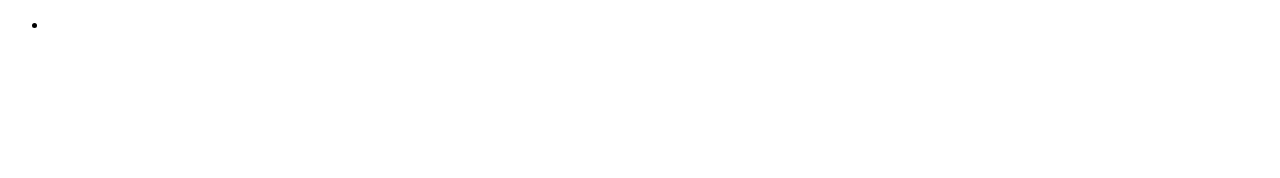
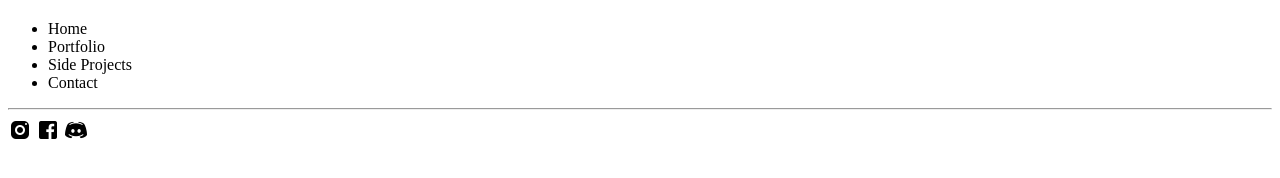
Before and after one commit to JwOhEight/PortfolioPage, a plain HTML site: page index.html in a window 1280 px wide. Drawn offline with Linux system fonts and the light colour scheme.

Commit message:
Finish nav section HTML

```diff
--- a/index.html
+++ b/index.html
@@ -8,13 +8,19 @@
 <body>
     <main>
         <header>
-            <div>
+            <div class="navDiv">
                 <nav>
+                    <h1 class="jwLogo"></h1>
                     <ul>
-                        <li>
-
-                        </li>
+                        <li><a>Home</a></li>
+                        <li><a>Portfolio</a></li>
+                        <li><a>Side Projects</a></li>
+                        <li><a>Contact</a></li>
                     </ul>
+                    <hr class="navDivider" />
+                    <img class="instagram" src="images/instagramIcon.png" alt="Instagram Logo" />
+                    <img class="facebook" src="images/facebookIcon.png" alt="Facebook Logo" />
+                    <img class="discord" src="images/discordIcon.png" alt="Discord Logo" />
                 </nav>
             </div>
         </header>
```
Also changed, not shown: images/bench2.jpg (added), images/discordIcon.png (added), images/facebookIcon.png (added), images/gazebo1.jpg (added), images/githubIcon.png (added), images/gmailIcon.png (added), images/instagramIcon.png (added), images/linkedinIcon.png (added), images/outside1.jpg (added), images/outside2.jpg (added), 1 other file.
